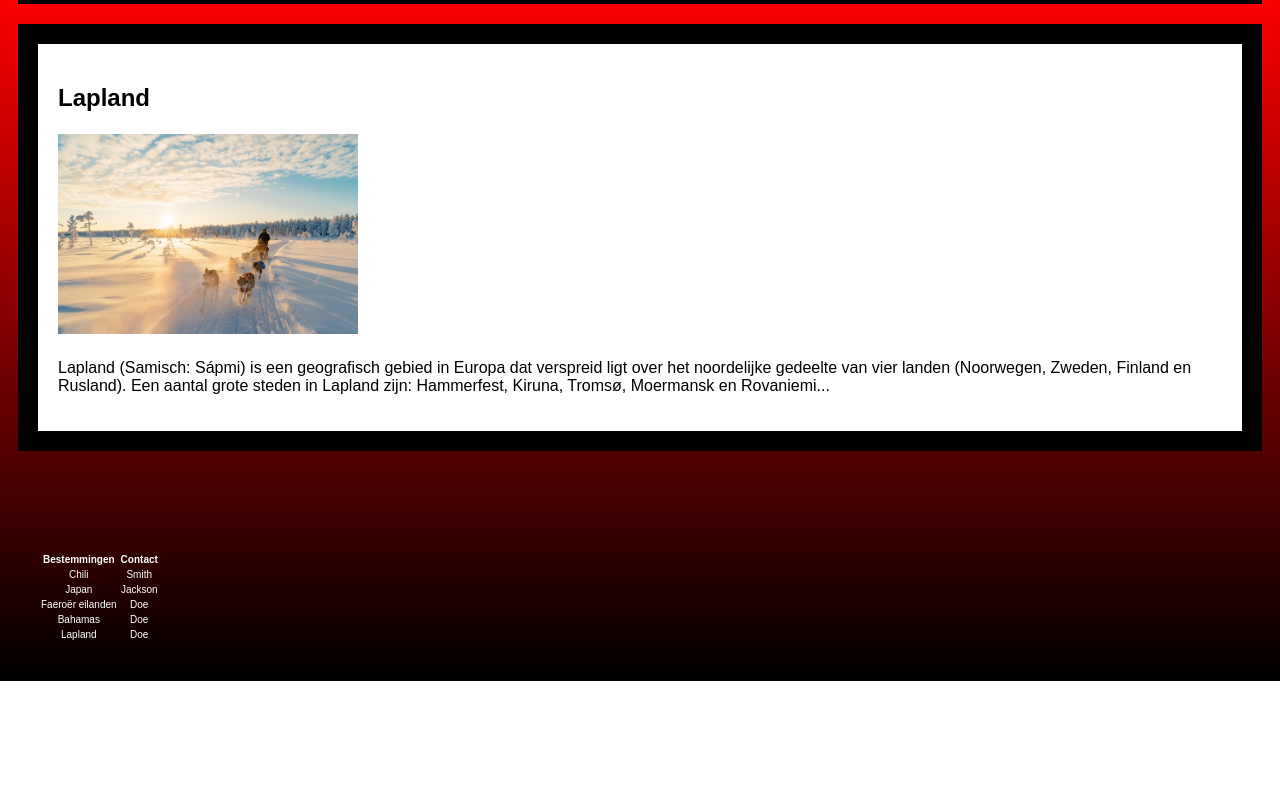
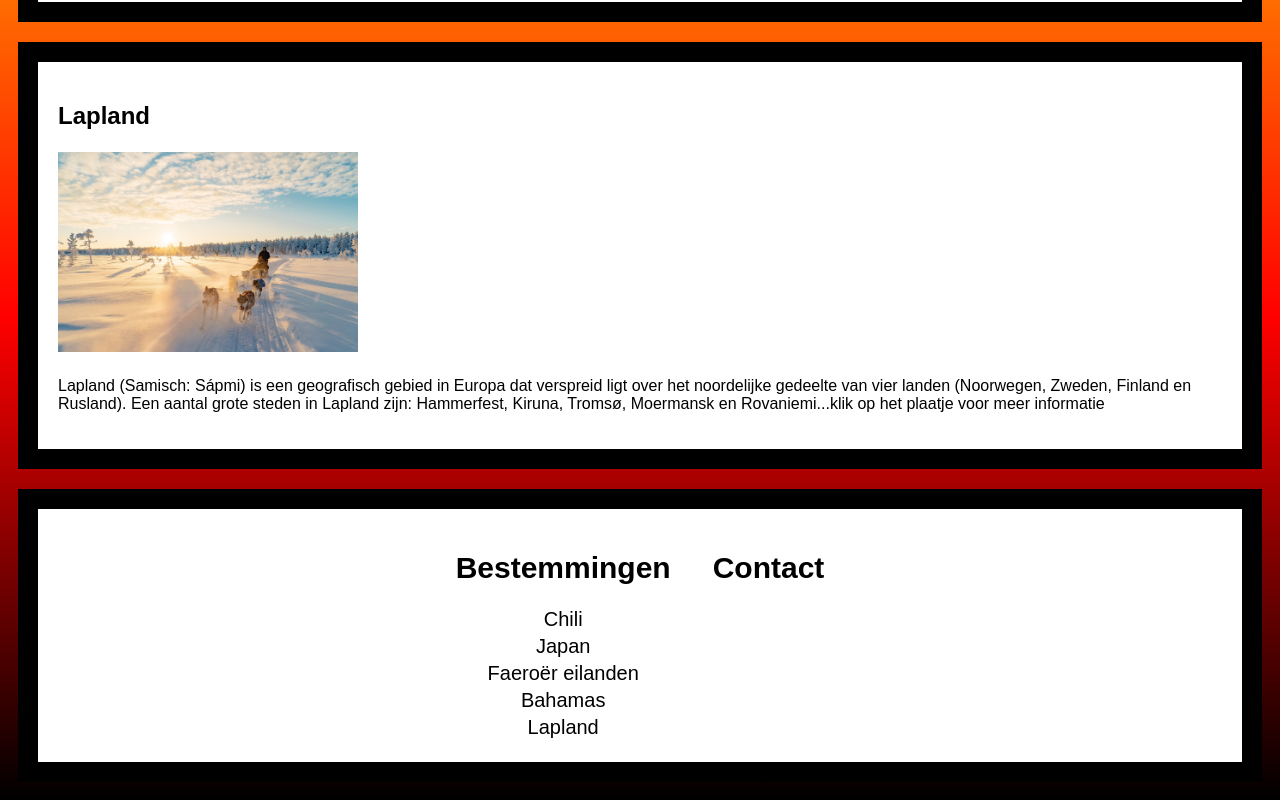
Before and after one commit to lisannee/webstite1, a plain HTML site: page index.html in a window 1280 px wide. Shown: the part 2096-2896 px from the top of the page. Before the commit the page ends 2777 px from the top, so only its background shows below. Drawn offline with Linux system fonts and the light colour scheme.

Commit message:
6 januer

```diff
--- a/eiland.css
+++ b/eiland.css
@@ -2,5 +2,5 @@
       background-image: url("afbeeldingen/eiland1.jpg");
     background-repeat: repeat-y;
     background-size: 100%;
-    color: white;
+    color: black;
  }
--- a/index.html
+++ b/index.html
@@ -19,30 +19,30 @@
       <h2>Chili</h2>
       <h5><a href="chili.html">
       <img alt="land2" src="afbeeldingen/chili5.jpg" width="300px" height="200px"></a></h5>
-      <p>Chili (Engels / Spaans: Chile) is een land in Zuid-Amerika dat grenst aan Peru, Bolivia en Argentinië. Andere gebieden die ook onder Chili vallen zijn: De Juan Fernández-archipel, de Desventuradaseilanden, Isla Navarino, Paaseiland, het westelijke deel van Vuurland (Tierra del Fuego) en een stukje van Antarctica. Het oostelijke deel van Vuurland maakt deel uit van Argentinië. De hoofdstad van Chili is Santiago. Een aantal grote steden in Chili zijn: Puente Alto, Africa en Antofagasta...</p>
+      <p>Chili (Engels / Spaans: Chile) is een land in Zuid-Amerika dat grenst aan Peru, Bolivia en Argentinië. Andere gebieden die ook onder Chili vallen zijn: De Juan Fernández-archipel, de Desventuradaseilanden, Isla Navarino, Paaseiland, het westelijke deel van Vuurland (Tierra del Fuego) en een stukje van Antarctica. Het oostelijke deel van Vuurland maakt deel uit van Argentinië. De hoofdstad van Chili is Santiago. Een aantal grote steden in Chili zijn: Puente Alto, Africa en Antofagasta...klik op het plaatje voor meer informatie</p>
     </div>
     <div class="card">
       <h2>Japan</h2>
       <h5><a href="land2.html"><img alt="land2" src="afbeeldingen/jap.jpg" width="300px" height="200px"></a></h5>
-      <p>Metropolitische steden, tempels, verse sushi en vele contrasten. Laat u tijdens een rondreis Japan verwarmen door het ‘land van de rijzende zon’. In de hypermoderne hoofdstad Tokyo dwaalt u te midden van bloeiende kersenbloesem naar de oude Senso-ji tempel. Of verwonder u in Kyoto bij Fushimi inari-taisha waar de heilige torri’s u leiden naar schitterende tempels. In de straatjes van Gion kunt u zomaar een charmante geisha tegen het lijf lopen...</p>
+      <p>Metropolitische steden, tempels, verse sushi en vele contrasten. Laat u tijdens een rondreis Japan verwarmen door het ‘land van de rijzende zon’. In de hypermoderne hoofdstad Tokyo dwaalt u te midden van bloeiende kersenbloesem naar de oude Senso-ji tempel. Of verwonder u in Kyoto bij Fushimi inari-taisha waar de heilige torri’s u leiden naar schitterende tempels. In de straatjes van Gion kunt u zomaar een charmante geisha tegen het lijf lopen...klik op het plaatje voor meer informatie</p>
       <p></p>
     </div>
     <div class="card">
       <h2>Faeroër eilanden</h2>
       <h5><a href="land3.html"><img alt="land2" src="afbeeldingen/eiland1.jpg" width="300px" height="200px"></a></h5>
-      <p>De Faeröer is een eilandengroep, en ligt in de noordelijke Atlantische Oceaan in de driehoek Schotland-Noorwegen-IJsland. De naam Faeröer betekent waarschijnlijk Schapeneilanden. Er wonen 50.730 (2017) mensen, van wie een kleine 40 procent in de hoofdstad Tórshavn...</p>
+      <p>De Faeröer is een eilandengroep, en ligt in de noordelijke Atlantische Oceaan in de driehoek Schotland-Noorwegen-IJsland. De naam Faeröer betekent waarschijnlijk Schapeneilanden. Er wonen 50.730 (2017) mensen, van wie een kleine 40 procent in de hoofdstad Tórshavn...klik op het plaatje voor meer informatie</p>
       <p></p>
     </div>
     <div class="card">
     <h2> Bahamas</h2>
       <h5><a href="land4.html"><img alt="land2" src="afbeeldingen/schildpad.jpg" width="300px" height="200px"></a></h5>
-      <p>De Bahama’s (Engels: The Bahamas) is een land en tevens eilandengebied in het Caribische gebied (Noord-Amerika) dat sinds 1973 onafhankelijk is van het Verenigd Koninkrijk. De Bahama’s bestaat uit 700 volwaardige eilanden en nog eens circa 2.500 mini eilandjes. Van al deze eilanden zijn er ongeveer 30 tot 40 bewoond. Het grootste eiland is Andros. Een aantal kleinere eilanden zijn: de Bimini-eilanden, Grand Bahama, Great Abaco, Great Inagua, Eleuthera, Cat, San Salvador, Acklins, Crooked en Mayaguana. De hoofdstad van de Bahama’s is Nassau. Een aantal grote steden op de Bahama’s zijn: Freeport, West End, Coopers Town en Marsh Harbour...</p>
+      <p>De Bahama’s (Engels: The Bahamas) is een land en tevens eilandengebied in het Caribische gebied (Noord-Amerika) dat sinds 1973 onafhankelijk is van het Verenigd Koninkrijk. De Bahama’s bestaat uit 700 volwaardige eilanden en nog eens circa 2.500 mini eilandjes. Van al deze eilanden zijn er ongeveer 30 tot 40 bewoond. Het grootste eiland is Andros. Een aantal kleinere eilanden zijn: de Bimini-eilanden, Grand Bahama, Great Abaco, Great Inagua, Eleuthera, Cat, San Salvador, Acklins, Crooked en Mayaguana. De hoofdstad van de Bahama’s is Nassau. Een aantal grote steden op de Bahama’s zijn: Freeport, West End, Coopers Town en Marsh Harbour...klik op het plaatje voor meer informatie</p>
       <p></p>
     </div>
     <div class="card">
       <h2>Lapland</h2>
       <h5><a href="land5.html"><img alt="land2" src="afbeeldingen/lapland.jpg" width="300px" height="200px"></a></h5>
-      <p>Lapland (Samisch: Sápmi) is een geografisch gebied in Europa dat verspreid ligt over het noordelijke gedeelte van vier landen (Noorwegen, Zweden, Finland en Rusland). Een aantal grote steden in Lapland zijn: Hammerfest, Kiruna, Tromsø, Moermansk en Rovaniemi...</p>
+      <p>Lapland (Samisch: Sápmi) is een geografisch gebied in Europa dat verspreid ligt over het noordelijke gedeelte van vier landen (Noorwegen, Zweden, Finland en Rusland). Een aantal grote steden in Lapland zijn: Hammerfest, Kiruna, Tromsø, Moermansk en Rovaniemi...klik op het plaatje voor meer informatie</p>
       <p></p>
     </div>
   </div>
@@ -58,27 +58,25 @@
             <th>Bestemmingen</th>
             <th>Contact</th>
         </tr>
-</div>
-    <div class="foot">
         <tr>
             <td>Chili</td>
-        <td>Smith</td>
+            <td></td>
         </tr>
         <tr>
             <td>Japan</td>
-        <td>Jackson</td>
+            <td></td>
         </tr>
         <tr>
             <td>Faeroër eilanden</td>
-        <td>Doe</td>
+            <td></td>
         </tr>
         <tr>
             <td>Bahamas</td>
-        <td>Doe</td>
+            <td></td>
         </tr>
         <tr>
             <td>Lapland</td>
-        <td>Doe</td>
+            <td></td>
         </tr>
     </table>
 </div>
--- a/style.css
+++ b/style.css
@@ -5,12 +5,14 @@
 body {
   font-family: Arial;
   padding: 10px;
-  background-image: linear-gradient(lightyellow, yellow, orange, red, black);
+  background-image: linear-gradient(black,red,orange, yellow, orange, red, black);
   background-size:100%;
-  color: grey;
+  color: white;
 }
 
-
+main{
+    width: 900px;
+}
 
 
 /* Header/Blog Title */
@@ -19,6 +21,7 @@ body {
   text-align: center;
   background: transparent;
   text-shadow: 2px 2px rgb(0, 0, 0);
+  color: white;
 }
 
 .header h1 {
@@ -83,18 +86,25 @@ body {
 .footer {
   padding: 20px;
   text-align: center;
-  background: transparent;
+  background: white;
   margin-top: 20px;
-  color: white;
-  font-size: 10px;
+  color: black;
+  font-size: 20px;
+  border: black 20px solid;
 }
-.foot{
+.footer table {
+    margin: auto;
+
+}
+
+.footer th {
   padding: 20px;
-  font-size: 5px;
+  font-size: 30px;
   text-align: center;
-  background: transparent;
+  background: white;
   margin-top: 20px;
-  color: white;
+  color: black;
+
 }
 /* Responsive layout - when the screen is less than 800px wide, make the two columns stack on top of each other instead of next to each other */
 @media screen and (max-width: 800px) {
```
Also changed, not shown: land3.html (+2 -2 lines). Lines whose indentation alone changed are shown as unchanged.
